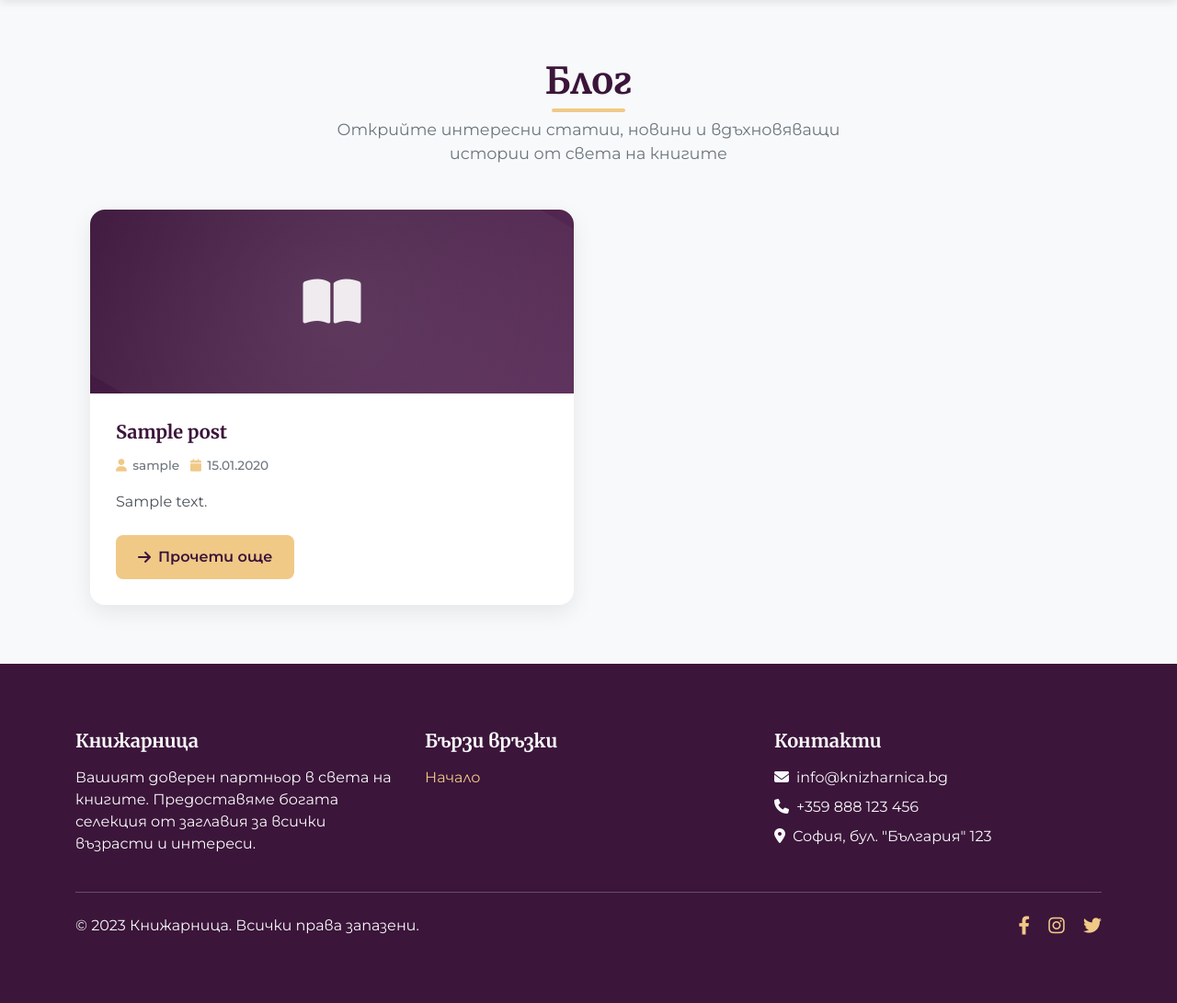
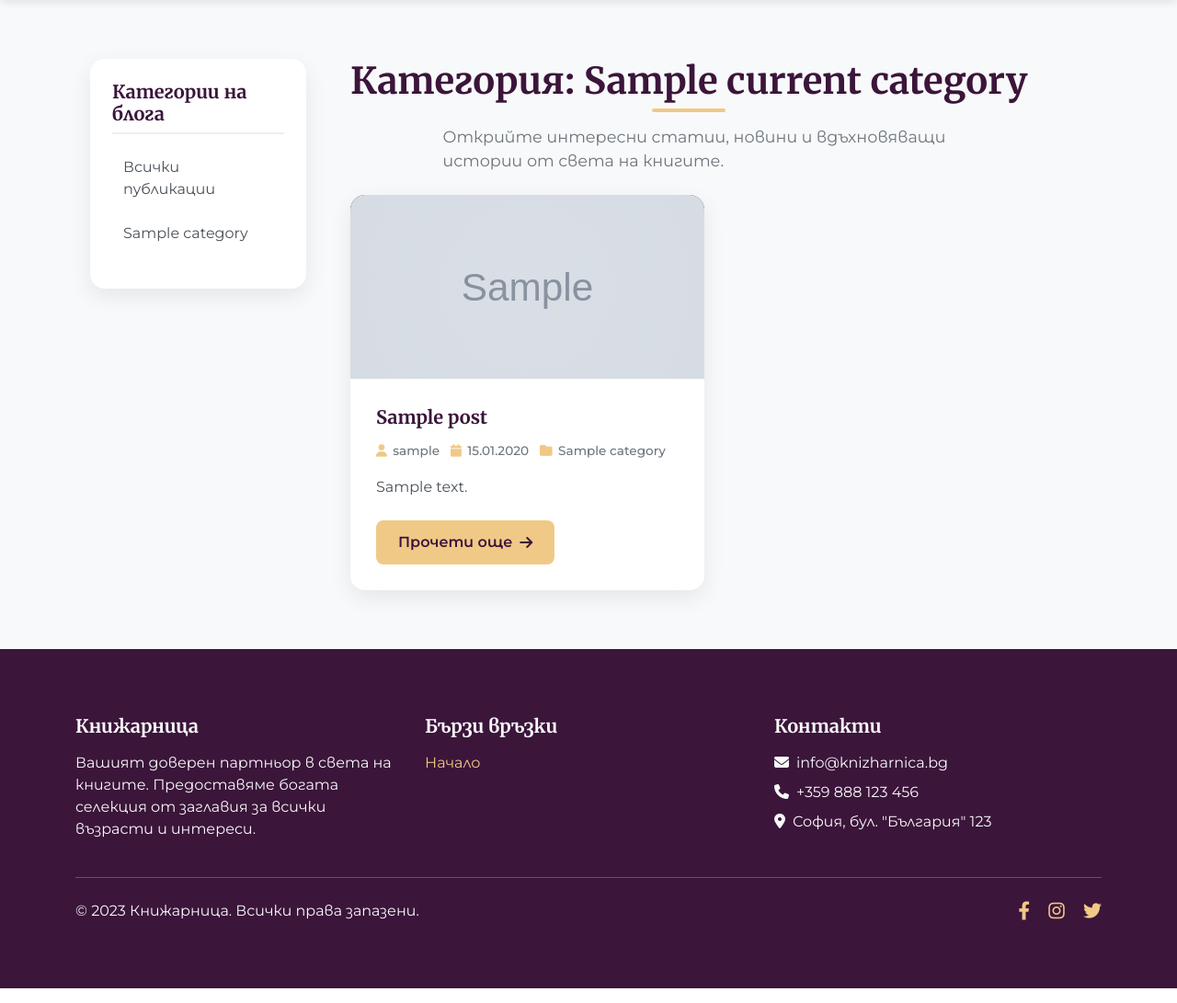
Before and after one commit to EliArn99/Smart_Inventory_Store, a Django app: template smart_inventory/templates/store/blog_list.html in a window 1280 px wide. Shown: the part 140-1231 px from the top of the page at 92% size. Run offline with Django 5.2, Linux system fonts and the light colour scheme; the template is opened without the code that fills it: most values are stand-ins (such as "Sample title", 1, 10 or a date in 2020); grey boxes marked "Sample" are stand-in pictures.

Commit message:
Update blog_list.html

```diff
--- a/smart_inventory/templates/store/blog_list.html
+++ b/smart_inventory/templates/store/blog_list.html
@@ -1,9 +1,47 @@
-{# TODO: Allow users to write blogs and longer reviews  #}
+{# TODO: Да направя снимките на блоговете по добри  #}
 {% extends 'store/base.html' %}
 {% load static %}
 
 {% block extra_head %}
 <style>
+    /* ... Вашият съществуващ CSS код ... */
+
+    /* Добавен CSS за страничната лента */
+    .sidebar {
+        background: #fff;
+        border-radius: 16px;
+        padding: 1.5rem;
+        box-shadow: 0 8px 25px rgba(0, 0, 0, 0.08);
+    }
+
+    .sidebar-title {
+        color: var(--primary-dark);
+        font-weight: 700;
+        margin-bottom: 1rem;
+        border-bottom: 2px solid #eee;
+        padding-bottom: 0.5rem;
+    }
+
+    .category-list-item {
+        margin-bottom: 0.5rem;
+    }
+
+    .category-link {
+        color: #495057;
+        text-decoration: none;
+        transition: all 0.2s ease;
+        display: block;
+        padding: 0.5rem 0.75rem;
+        border-radius: 8px;
+    }
+
+    .category-link:hover,
+    .category-link.active {
+        background-color: var(--accent);
+        color: var(--primary-dark);
+    }
+
+    /* Custom styles for the blog list page */
 .blog-container {
     max-width: 1200px;
     margin: 2rem auto;
@@ -82,7 +120,7 @@
     left: -50%;
     width: 200%;
     height: 200%;
-        background: radial-gradient(circle, rgba(255,255,255,0.1) 0%, transparent 70%);
+    background: radial-gradient(circle, rgba(255, 255, 255, 0.1) 0%, transparent 70%);
     transform: rotate(30deg);
 }
 
@@ -120,7 +158,8 @@
 }
 
 .blog-card-author,
-    .blog-card-date {
+.blog-card-date,
+.blog-card-category { /* New style for category */
     display: flex;
     align-items: center;
     gap: 0.4rem;
@@ -130,7 +169,8 @@
 }
 
 .blog-card-author i,
-    .blog-card-date i {
+.blog-card-date i,
+.blog-card-category i { /* New style for category icon */
     color: var(--accent);
 }
 
@@ -319,23 +359,135 @@
 .blog-card:nth-child(4) { animation-delay: 0.4s; }
 .blog-card:nth-child(5) { animation-delay: 0.5s; }
 .blog-card:nth-child(6) { animation-delay: 0.6s; }
+
+/* Styles for blog details page */
+.blog-detail-container {
+    max-width: 900px;
+    margin: 2rem auto;
+    padding: 0 1rem;
+}
+
+.blog-detail-image {
+    max-height: 400px;
+    width: 100%;
+    object-fit: cover;
+    border-radius: 16px;
+    margin-bottom: 2rem;
+}
+
+.blog-detail-title {
+    color: var(--primary-dark);
+    font-weight: 800;
+    margin-bottom: 1rem;
+}
+
+.blog-detail-meta {
+    display: flex;
+    flex-wrap: wrap;
+    gap: 1rem;
+    margin-bottom: 2rem;
+    color: #6c757d;
+}
+
+.blog-detail-meta span {
+    display: flex;
+    align-items: center;
+    gap: 0.5rem;
+    font-size: 0.9rem;
+    font-weight: 500;
+}
+
+.blog-detail-content {
+    line-height: 1.8;
+    color: #495057;
+    font-size: 1.1rem;
+}
+
+.comments-section {
+    margin-top: 3rem;
+}
+
+.comment-card {
+    background: #f8f9fa;
+    border-left: 4px solid var(--accent);
+    border-radius: 8px;
+    padding: 1rem;
+    margin-bottom: 1rem;
+}
+
+.comment-header {
+    display: flex;
+    align-items: center;
+    gap: 1rem;
+    margin-bottom: 0.5rem;
+}
+
+.comment-author {
+    font-weight: 600;
+    color: var(--primary-dark);
+}
+
+.comment-date {
+    font-size: 0.8rem;
+    color: #6c757d;
+}
+
+.comment-content {
+    color: #495057;
+}
 </style>
 {% endblock %}
 
 {% block content %}
 <div class="blog-container">
-    <div class="blog-header">
-        <h1 class="blog-title">Блог</h1>
-        <p class="blog-subtitle">Открийте интересни статии, новини и вдъхновяващи истории от света на книгите</p>
+    <div class="row g-5">
+        <div class="col-lg-3">
+            <div class="sidebar">
+                <h5 class="sidebar-title">Категории на блога</h5>
+                <ul class="list-unstyled">
+                    <li class="category-list-item">
+                        <a href="{% url 'store:blog_list' %}" class="category-link {% if not current_category %}active{% endif %}">
+                            Всички публикации
+                        </a>
+                    </li>
+                    {% for category in categories %}
+                    <li class="category-list-item">
+                        <a href="{% url 'store:posts_by_category' category.slug %}" class="category-link {% if current_category.slug == category.slug %}active{% endif %}">
+                            {{ category.name }}
+                        </a>
+                    </li>
+                    {% endfor %}
+                </ul>
+            </div>
+        </div>
+
+        <div class="col-lg-9">
+            <div class="blog-header mb-4 text-start">
+                <h1 class="blog-title">
+                    {% if current_category %}
+                        Категория: {{ current_category.name }}
+                    {% else %}
+                        Всички публикации
+                    {% endif %}
+                </h1>
+                <p class="blog-subtitle text-start mt-2">
+                    Открийте интересни статии, новини и вдъхновяващи истории от света на книгите.
+                </p>
             </div>
 
             {% if page_obj.object_list %}
             <div class="blog-grid">
                 {% for post in page_obj %}
                 <div class="blog-card">
+                    {% if post.image %}
+                        <div class="blog-card-image">
+                             <img src="{{ post.image.url }}" alt="{{ post.title }}" class="img-fluid" style="height: 100%; width: 100%; object-fit: cover;">
+                        </div>
+                    {% else %}
                         <div class="blog-card-image">
                             <i class="fas fa-book-open"></i>
                         </div>
+                    {% endif %}
 
                     <div class="blog-card-content">
                         <h3 class="blog-card-title">{{ post.title }}</h3>
@@ -347,12 +499,15 @@
                             <span class="blog-card-date">
                                 <i class="fas fa-calendar"></i> {{ post.created_on|date:"d.m.Y" }}
                             </span>
+                            <span class="blog-card-category">
+                                <i class="fas fa-folder"></i> {{ post.category.name|default:"Без категория" }}
+                            </span>
                         </div>
 
                         <p class="blog-card-excerpt">{{ post.content|truncatechars:150 }}</p>
 
                         <a href="{% url 'store:blog_detail' post.slug %}" class="blog-card-read-more">
-                        <i class="fas fa-arrow-right"></i> Прочети още
+                            Прочети още <i class="fas fa-arrow-right"></i>
                         </a>
                     </div>
                 </div>
@@ -362,32 +517,33 @@
             {% if is_paginated %}
             <div class="pagination">
                 {% if page_obj.has_previous %}
-                <a href="?page=1" class="page-link">
+                    <a href="?page=1{% if current_category %}&category={{ current_category.slug }}{% endif %}" class="page-link">
                         <i class="fas fa-angle-double-left"></i>
                     </a>
-                <a href="?page={{ page_obj.previous_page_number }}" class="page-link">
+                    <a href="?page={{ page_obj.previous_page_number }}{% if current_category %}&category={{ current_category.slug }}{% endif %}" class="page-link">
                         <i class="fas fa-angle-left"></i>
                     </a>
                 {% endif %}
 
                 {% for num in page_obj.paginator.page_range %}
                     {% if page_obj.number == num %}
-                    <a href="?page={{ num }}" class="page-link active">{{ num }}</a>
+                        <a href="?page={{ num }}{% if current_category %}&category={{ current_category.slug }}{% endif %}" class="page-link active">{{ num }}</a>
                     {% elif num > page_obj.number|add:'-3' and num < page_obj.number|add:'3' %}
-                    <a href="?page={{ num }}" class="page-link">{{ num }}</a>
+                        <a href="?page={{ num }}{% if current_category %}&category={{ current_category.slug }}{% endif %}" class="page-link">{{ num }}</a>
                     {% endif %}
                 {% endfor %}
 
                 {% if page_obj.has_next %}
-                <a href="?page={{ page_obj.next_page_number }}" class="page-link">
+                    <a href="?page={{ page_obj.next_page_number }}{% if current_category %}&category={{ current_category.slug }}{% endif %}" class="page-link">
                         <i class="fas fa-angle-right"></i>
                     </a>
-                <a href="?page={{ page_obj.paginator.num_pages }}" class="page-link">
+                    <a href="?page={{ page_obj.paginator.num_pages }}{% if current_category %}&category={{ current_category.slug }}{% endif %}" class="page-link">
                         <i class="fas fa-angle-double-right"></i>
                     </a>
                 {% endif %}
             </div>
             {% endif %}
+
             {% else %}
             <div class="empty-blog">
                 <i class="fas fa-newspaper"></i>
@@ -399,4 +555,6 @@
             </div>
             {% endif %}
         </div>
-{% endblock content %}
+    </div>
+</div>
+{% endblock %}
```
Lines whose indentation alone changed are shown as unchanged.
